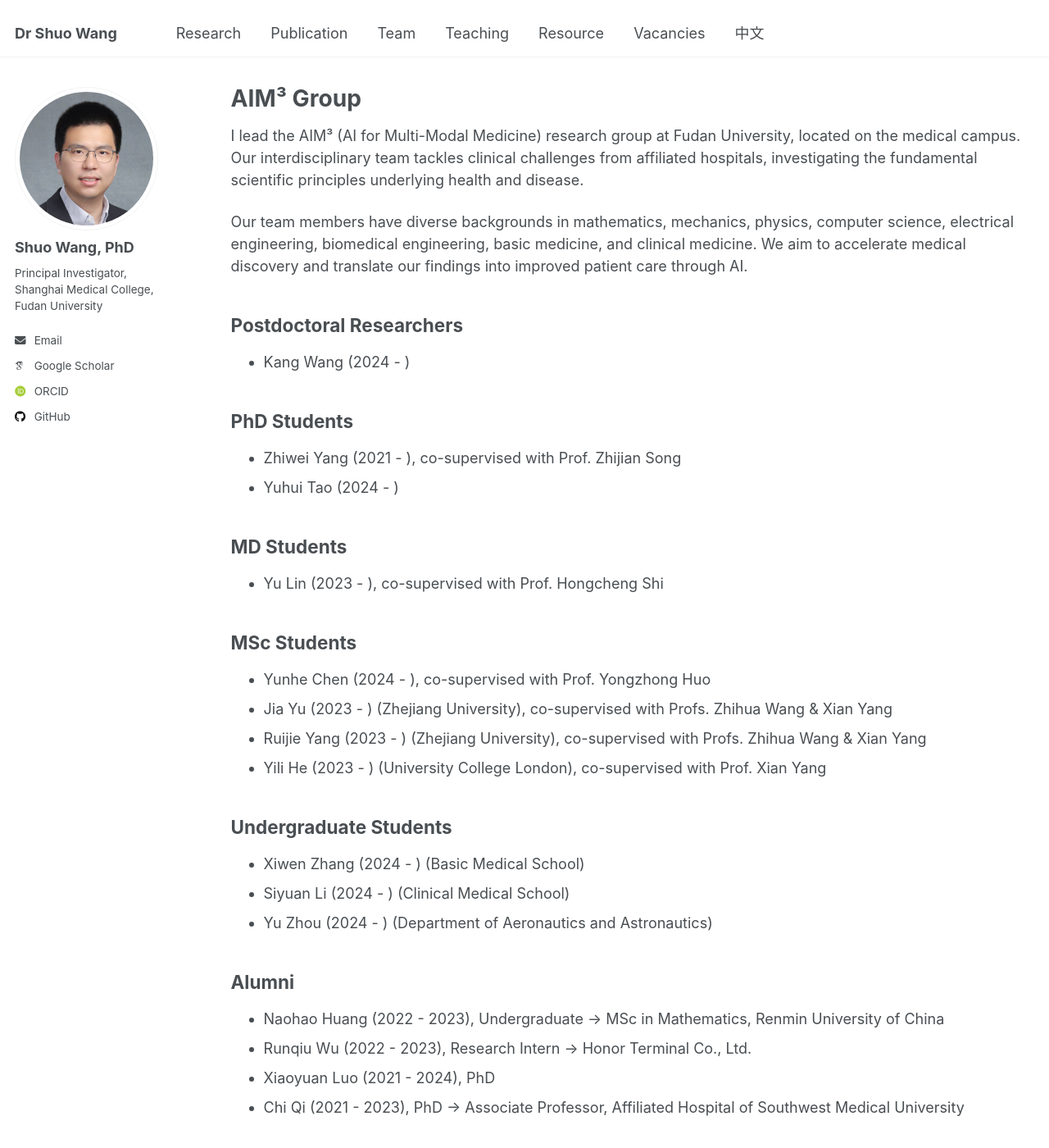
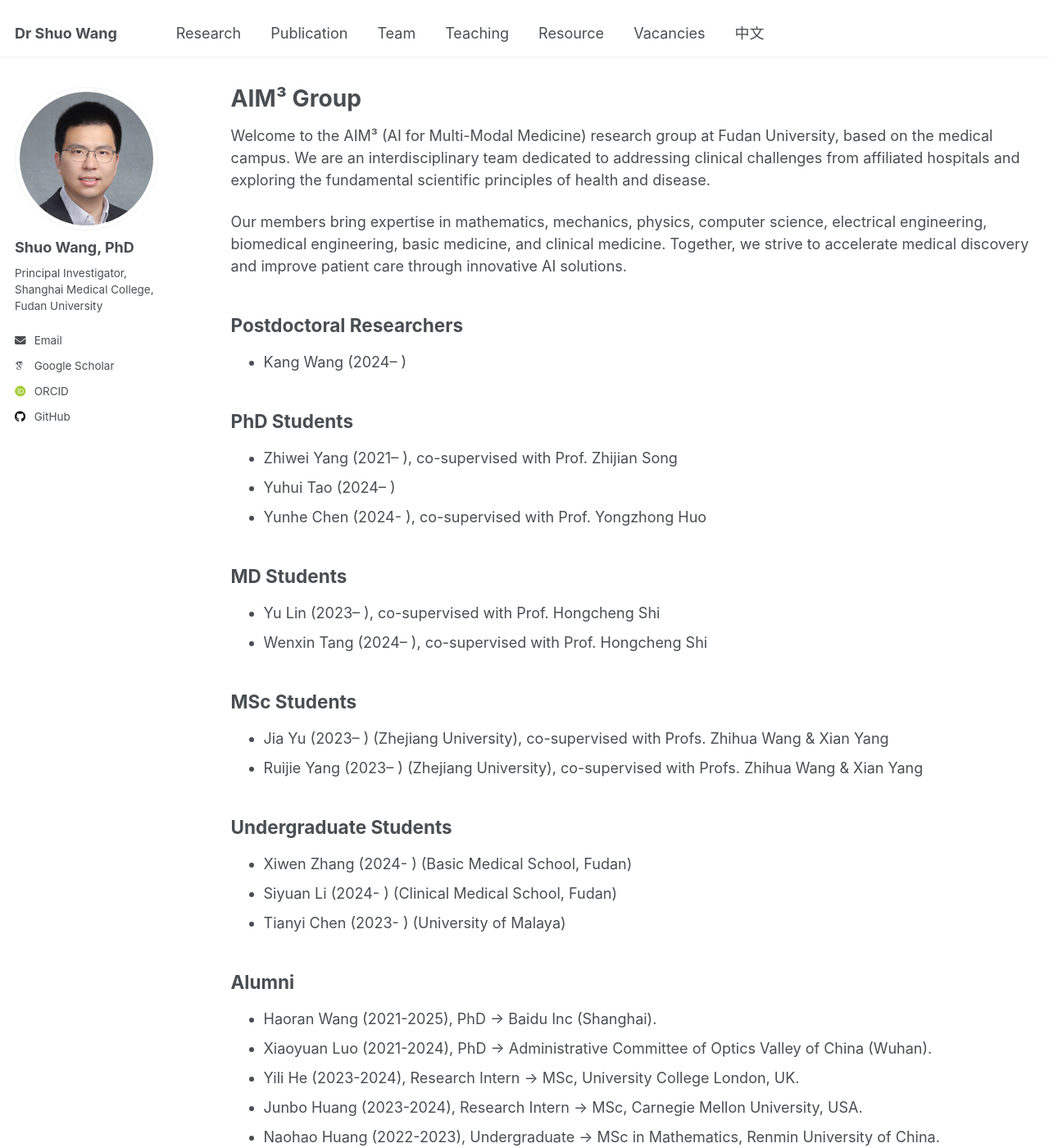
Before and after one commit to shuowang26/shuowang26.github.io, a Jekyll site: the page built from _pages/team.md, in a window 1280 px wide and 1400 px high. Shown: the whole window at 82% size. Built offline with Jekyll 4.4.1, drawn with Linux system fonts in a browser that asks for light colours; some web fonts are replaced; comment, search, counter and statistics services are not loaded; some of the changed text lies outside the part shown.

Commit message:
Update 2025 August

```diff
--- a/_pages/team.md
+++ b/_pages/team.md
@@ -5,39 +5,41 @@ permalink: /team/
 author_profile: true
 ---
 
-I lead the AIM³ (AI for Multi-Modal Medicine) research group at Fudan University, located on the medical campus. Our interdisciplinary team tackles clinical challenges from affiliated hospitals, investigating the fundamental scientific principles underlying health and disease.
+Welcome to the AIM³ (AI for Multi-Modal Medicine) research group at Fudan University, based on the medical campus. We are an interdisciplinary team dedicated to addressing clinical challenges from affiliated hospitals and exploring the fundamental scientific principles of health and disease.
 
-Our team members have diverse backgrounds in mathematics, mechanics, physics, computer science, electrical engineering, biomedical engineering, basic medicine, and clinical medicine.  We aim to accelerate medical discovery and translate our findings into improved patient care through AI.
+Our members bring expertise in mathematics, mechanics, physics, computer science, electrical engineering, biomedical engineering, basic medicine, and clinical medicine. Together, we strive to accelerate medical discovery and improve patient care through innovative AI solutions.
 
 ## Postdoctoral Researchers
 
-* Kang Wang (2024 - )
+* Kang Wang (2024– )
 
 ## PhD Students
 
-* Zhiwei Yang (2021 - ), co-supervised with Prof. Zhijian Song
-* Yuhui Tao (2024 - )
+* Zhiwei Yang (2021– ), co-supervised with Prof. Zhijian Song
+* Yuhui Tao (2024– )
+* Yunhe Chen (2024- ), co-supervised with Prof. Yongzhong Huo
 
 ## MD Students
 
-* Yu Lin (2023 - ), co-supervised with Prof. Hongcheng Shi
+* Yu Lin (2023– ), co-supervised with Prof. Hongcheng Shi
+* Wenxin Tang (2024– ), co-supervised with Prof. Hongcheng Shi
 
 ## MSc Students
 
-* Yunhe Chen (2024 - ), co-supervised with Prof. Yongzhong Huo
-* Jia Yu (2023 - ) (Zhejiang University), co-supervised with Profs. Zhihua Wang & Xian Yang
-* Ruijie Yang (2023 - ) (Zhejiang University), co-supervised with Profs. Zhihua Wang & Xian Yang
-* Yili He (2023 - ) (University College London), co-supervised with Prof. Xian Yang
+* Jia Yu (2023– ) (Zhejiang University), co-supervised with Profs. Zhihua Wang & Xian Yang
+* Ruijie Yang (2023– ) (Zhejiang University), co-supervised with Profs. Zhihua Wang & Xian Yang
 
 ## Undergraduate Students
 
-* Xiwen Zhang (2024 - ) (Basic Medical School)
-* Siyuan Li (2024 - ) (Clinical Medical School)
-* Yu Zhou (2024 - ) (Department of Aeronautics and Astronautics)
+* Xiwen Zhang (2024- ) (Basic Medical School, Fudan)
+* Siyuan Li (2024- ) (Clinical Medical School, Fudan)
+* Tianyi Chen (2023- ) (University of Malaya)
 
 ## Alumni
-
-* Naohao Huang (2022 - 2023), Undergraduate → MSc in Mathematics, Renmin University of China
-* Runqiu Wu (2022 - 2023), Research Intern → Honor Terminal Co., Ltd.
-* Xiaoyuan Luo (2021 - 2024), PhD
-* Chi Qi (2021 - 2023), PhD → Associate Professor, Affiliated Hospital of Southwest Medical University
+* Haoran Wang (2021-2025), PhD → Baidu Inc (Shanghai).
+* Xiaoyuan Luo (2021-2024), PhD → Administrative Committee of Optics Valley of China (Wuhan).
+* Yili He (2023-2024), Research Intern → MSc, University College London, UK.
+* Junbo Huang (2023-2024), Research Intern → MSc, Carnegie Mellon University, USA.
+* Naohao Huang (2022-2023), Undergraduate → MSc in Mathematics, Renmin University of China.
+* Runqiu Wu (2022-2023), Research Intern → Honor Terminal Co., Ltd (Shenzhen).
+* Chi Qi (2021-2023), PhD → Associate Professor, Affiliated Hospital of Southwest Medical University, China.
```
Also changed, not shown: _pages/about.md (+20 -6 lines), _pages/publication.md (+14 -13 lines), images/papers/2025-TMI-EndoDM.png (added).
